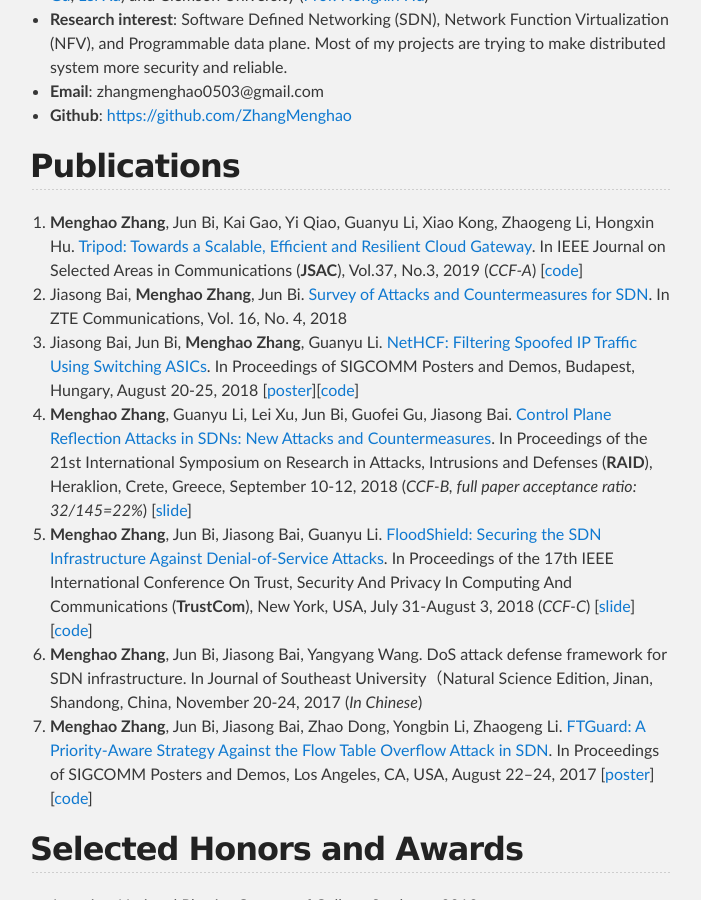
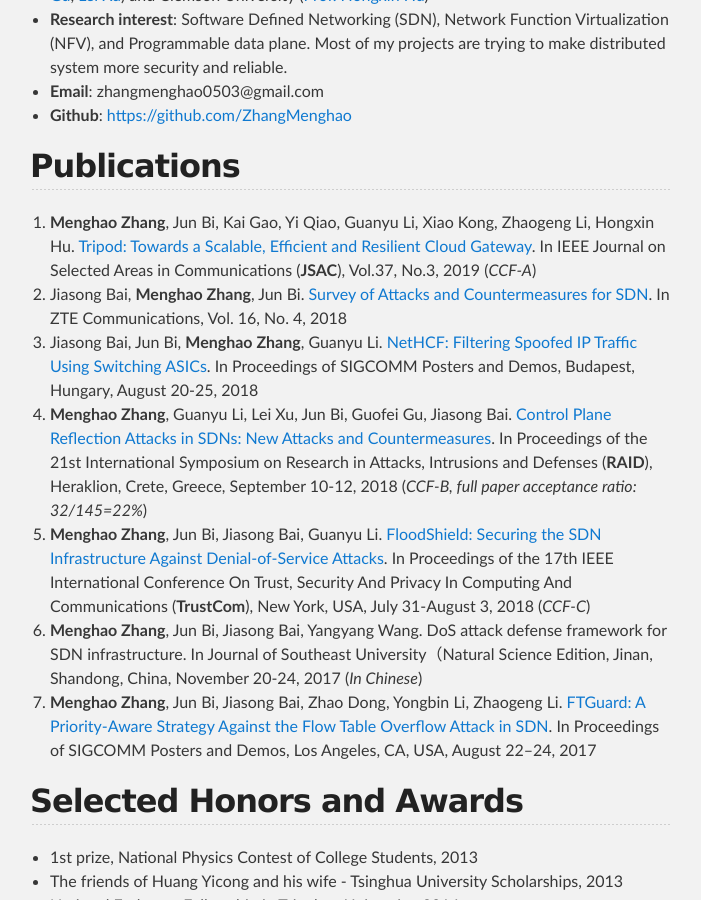
Before and after one commit to zhangmenghao/zhangmenghao.github.io, a Jekyll site: the page built from index.md, in a window 1280 px wide and 900 px high, scrolled down 525 px. Shown: the whole window, without its empty margins (290-991 px from the left). Built offline with Jekyll 4.4.1, drawn with Linux system fonts in a browser that asks for light colours.

Commit message:
Comment code and slide

```diff
--- a/index.md
+++ b/index.md
@@ -19,29 +19,29 @@ category: Tech
 7. __Menghao Zhang__, Jun Bi, Kai Gao, Yi Qiao, Guanyu Li, Xiao Kong, Zhaogeng Li, Hongxin Hu.
 [Tripod: Towards a Scalable, Efficient and Resilient Cloud Gateway](./papers/jsac2019tripod.pdf).
 In IEEE Journal on Selected Areas in Communications (**JSAC**), Vol.37, No.3, 2019 (*CCF-A*)
-[[code](https://github.com/zhangmenghao/dpdk-stable-17.08.1/tree/master/gateway)]
+<!--[[code](https://github.com/zhangmenghao/dpdk-stable-17.08.1/tree/master/gateway)]-->
 6. Jiasong Bai, __Menghao Zhang__, Jun Bi.
 [Survey of Attacks and Countermeasures for SDN](./papers/zte2018survey.pdf).
 In ZTE Communications, Vol. 16, No. 4, 2018
 5. Jiasong Bai, Jun Bi, __Menghao Zhang__, Guanyu Li.
 [NetHCF: Filtering Spoofed IP Traffic Using Switching ASICs](./papers/sigcomm2018-poster-filtering.pdf).
 In Proceedings of SIGCOMM Posters and Demos, Budapest, Hungary, August 20-25, 2018
-[[poster](./papers/sigcomm2018-poster-filtering-poster.pdf)][[code](https://github.com/zhangmenghao/Anti-spoof/tree/master/hash_version)]
+<!--[[poster](./papers/sigcomm2018-poster-filtering-poster.pdf)][[code](https://github.com/zhangmenghao/Anti-spoof/tree/master/hash_version)]-->
 4. __Menghao Zhang__, Guanyu Li, Lei Xu, Jun Bi, Guofei Gu, Jiasong Bai.
 [Control Plane Reflection Attacks in SDNs: New Attacks and Countermeasures](./papers/raid2018-sdns-attacks.pdf).
 In Proceedings of the 21st International Symposium on Research in Attacks, Intrusions and Defenses (**RAID**), Heraklion, Crete, Greece, September 10-12, 2018 (*CCF-B, full paper acceptance ratio: 32/145=22%*)
-[[slide](./papers/raid2018-sdns-attacks-slide.pdf)]
+<!--[[slide](./papers/raid2018-sdns-attacks-slide.pdf)]-->
 3. __Menghao Zhang__, Jun Bi, Jiasong Bai, Guanyu Li.
 [FloodShield: Securing the SDN Infrastructure Against Denial-of-Service Attacks](./papers/trustcom2018-floodshield-securing.pdf).
 In Proceedings of the 17th IEEE International Conference On Trust, Security And Privacy In Computing And Communications (**TrustCom**), New York, USA, July 31-August 3, 2018 (*CCF-C*)
-[[slide](./papers/trustcom2018-floodshield-securing-slide.pdf)][[code](https://github.com/zhangmenghao/FloodShield)]
+<!--[[slide](./papers/trustcom2018-floodshield-securing-slide.pdf)][[code](https://github.com/zhangmenghao/FloodShield)]-->
 2. __Menghao Zhang__, Jun Bi, Jiasong Bai, Yangyang Wang.
 DoS attack defense framework for SDN infrastructure.
 In Journal of Southeast University（Natural Science Edition, Jinan, Shandong, China, November 20-24, 2017 (*In Chinese*)
 1. __Menghao Zhang__, Jun Bi, Jiasong Bai, Zhao Dong, Yongbin Li, Zhaogeng Li.
 [FTGuard: A Priority-Aware Strategy Against the Flow Table Overflow Attack in SDN](./papers/sigcomm2017-poster-ftguard.pdf).
 In Proceedings of SIGCOMM Posters and Demos, Los Angeles, CA, USA, August 22–24, 2017
-[[poster](./papers/sigcomm2017-poster-ftguard-poster.pdf)][[code](https://github.com/zhangmenghao/FTGuard)]
+<!--[[poster](./papers/sigcomm2017-poster-ftguard-poster.pdf)][[code](https://github.com/zhangmenghao/FTGuard)]-->
 
 
 ## Selected Honors and Awards
```
